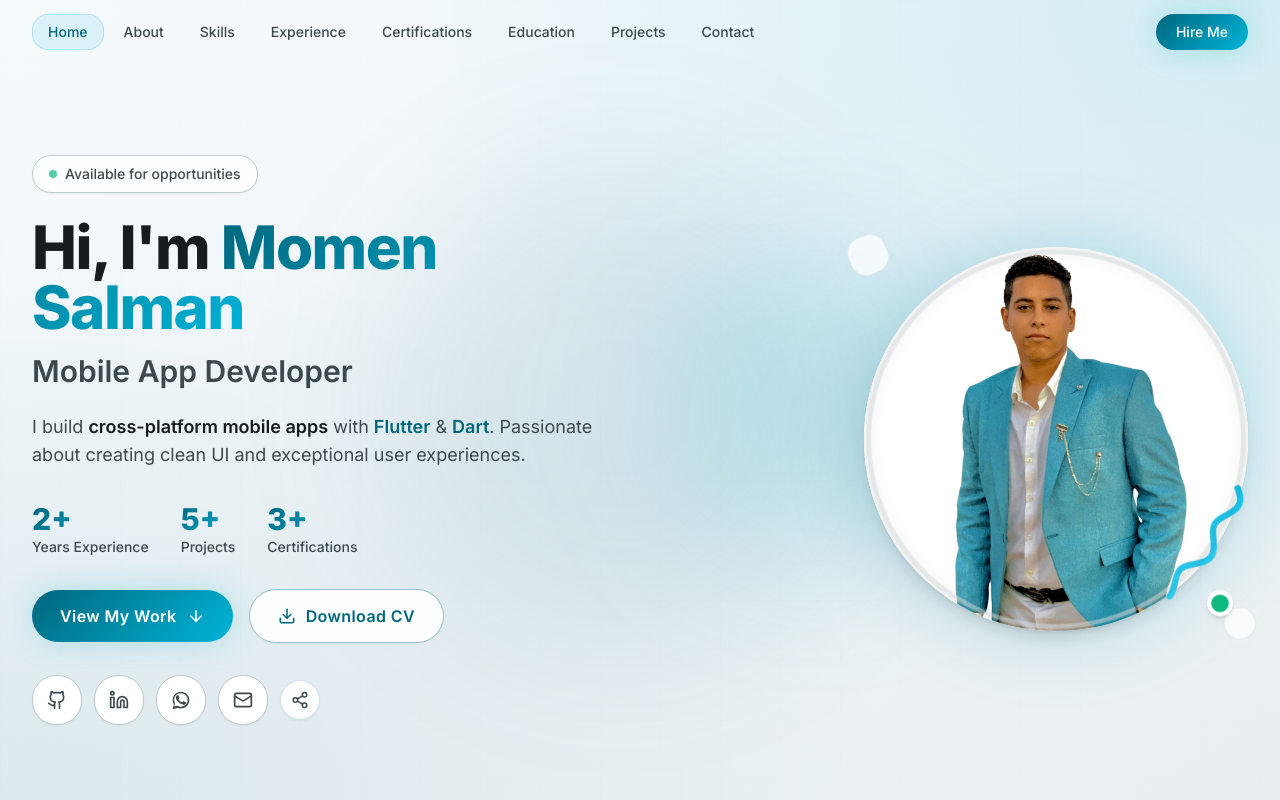
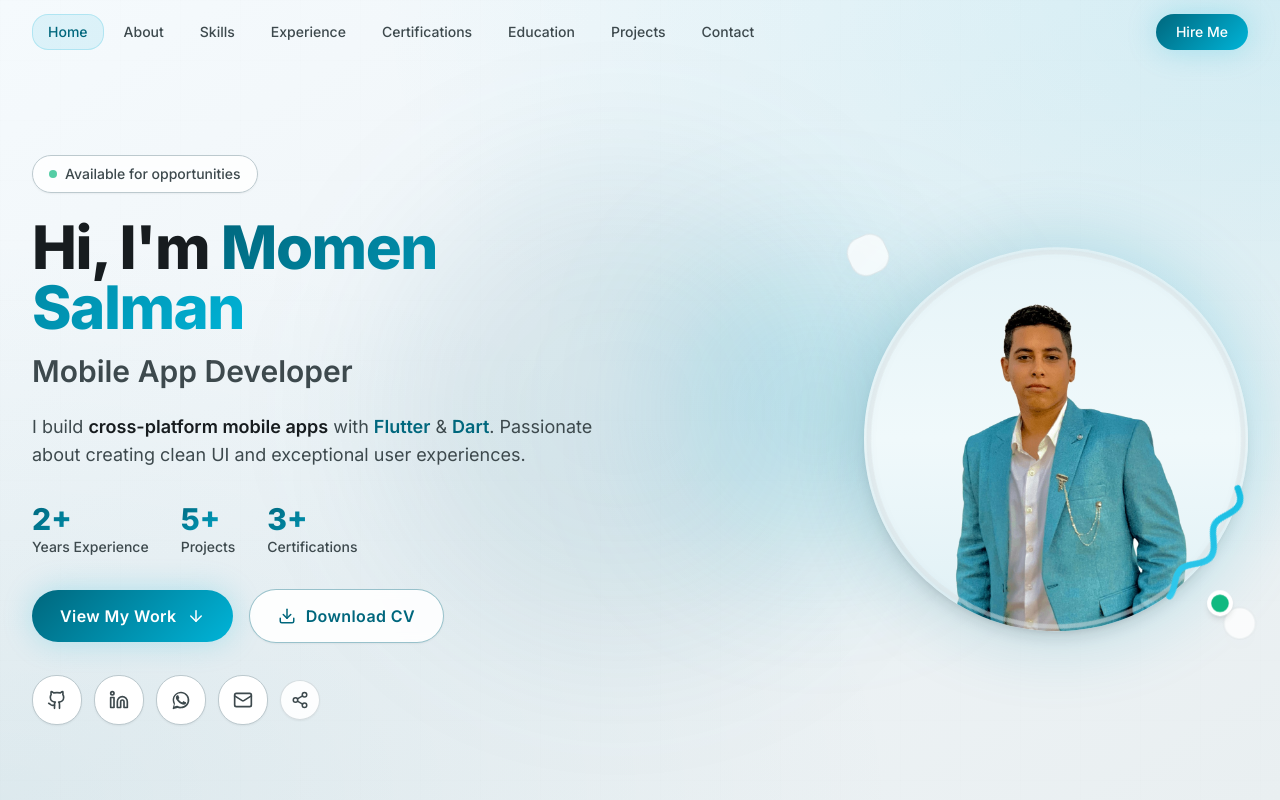
Before and after one commit to dev-momensalman/Personal-Portfolio, a React (Vite) app: page / in a window 1280 px wide. Shown: the top 800 px of the page. Built offline with nearby package versions, Linux system fonts and the light colour scheme.

Commit message:
style: isolate profile image background with transparent alpha channel

```diff
--- a/src/sections/Hero.tsx
+++ b/src/sections/Hero.tsx
@@ -317,14 +317,14 @@ export default function Hero() {
                 </svg>
 
                 {/* Profile Photo Container */}
-                <div className="absolute inset-0 rounded-full overflow-hidden bg-white shadow-lg">
-                  <div className="absolute inset-0 rounded-full shadow-[inset_0_0_20px_rgba(0,0,0,0.12)] z-10 pointer-events-none" />
+                <div className="absolute inset-0 rounded-full overflow-hidden bg-gradient-to-b from-[#e6f4f8] via-[#f0f9fb] to-[#dff0f5] shadow-lg">
+                  <div className="absolute inset-0 rounded-full shadow-[inset_0_0_15px_rgba(0,103,125,0.08)] z-10 pointer-events-none" />
                   <motion.img
-                    src={`${import.meta.env.BASE_URL}profile.jpg`}
+                    src={`${import.meta.env.BASE_URL}profile.png`}
                     alt="Momen Salman - Mobile App Developer"
                     loading="eager"
                     decoding="async"
-                    className="w-full h-full object-cover"
+                    className="w-full h-full object-cover object-top"
                     whileHover={{ scale: 1.05 }}
                     transition={{ duration: 0.6, ease: [0.16, 1, 0.3, 1] }}
                   />
```
Also changed, not shown: public/profile.png (added), 5 other files (tests, documents, lock files or other folders).
